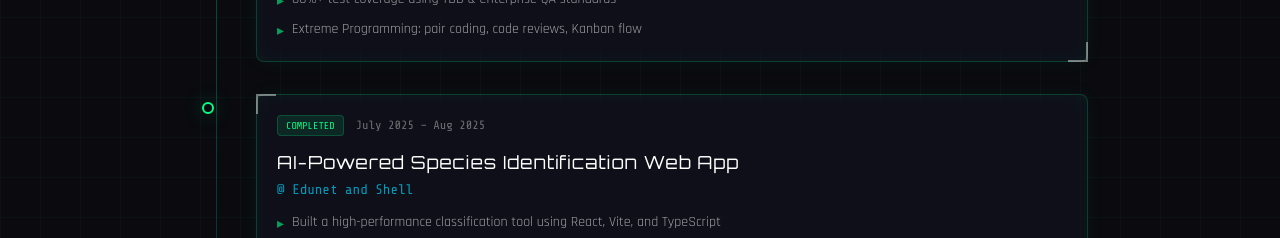
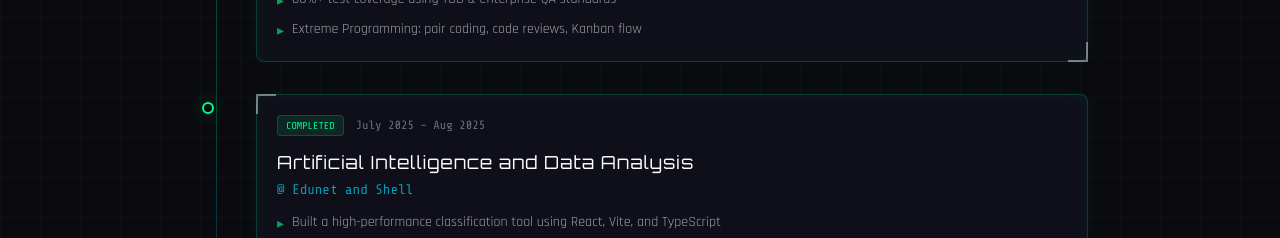
Before and after one commit to shriyashsawant/portfolio, a React (Vite) app: page / in a window 1280 px wide. Shown: the part 2543-2781 px from the top of the page. Built offline with nearby package versions, Linux system fonts and the light colour scheme.

Commit message:
Correct Internship wording

```diff
--- a/src/app.tsx
+++ b/src/app.tsx
@@ -46,7 +46,7 @@ const experiences = [
   },
 
   {
-    title: 'AI-Powered Species Identification Web App',
+    title: 'Artificial Intelligence and Data Analysis',
     company: 'Edunet and Shell',
     period: 'July 2025 – Aug 2025',
     tag: 'COMPLETED',
```
